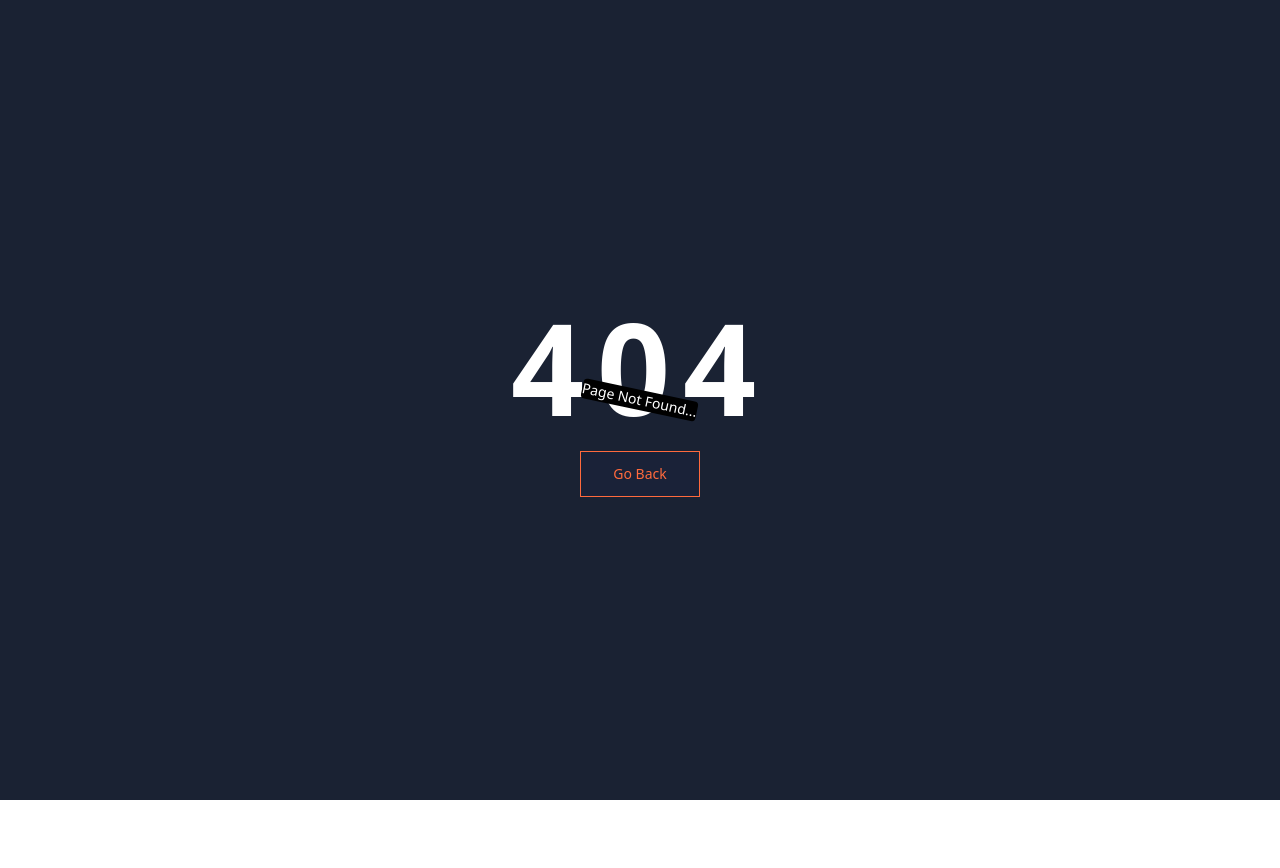
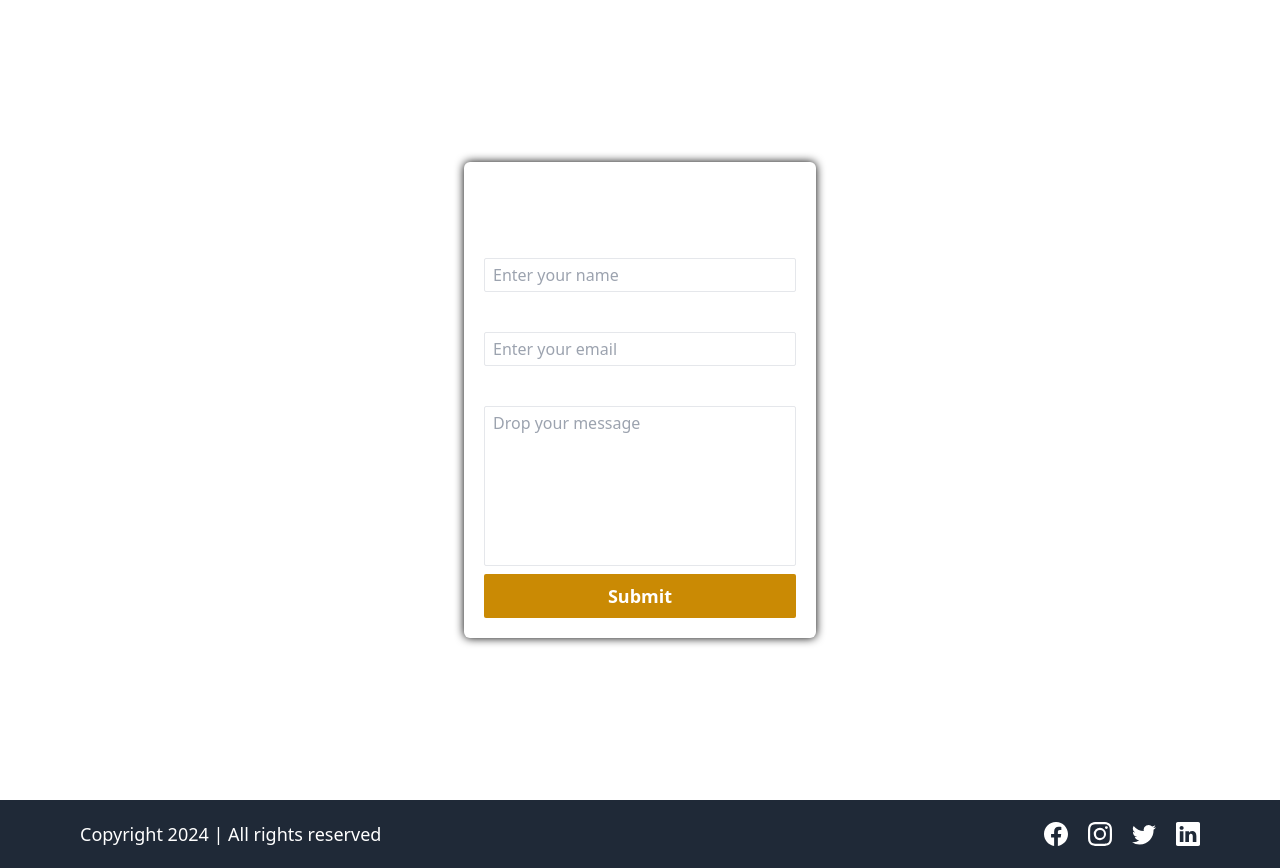
Before and after one commit to omarjun/LMS-frontend, a React (Vite) app: page /contact in a window 1280 px wide. Before the commit this address had no page. Before the commit the page ends 800 px from the top, so only its background shows below. Built offline with nearby package versions, Linux system fonts and the light colour scheme.

Commit message:
Added denied page and course description page

```diff
--- a/src/App.jsx
+++ b/src/App.jsx
@@ -6,6 +6,9 @@ import NotFoundPage from './Pages/NotFoundPage'
 import SignUpPage from './Pages/SignUpPage'
 import LoginPage from "./Pages/LoginPage"
 import CourseList from './Pages/Courses/CourseList'
+import Contact from './Pages/Contact'
+import Denied from './Pages/Denied'
+import CourseDescription from './Pages/Courses/CourseDescription'
 function App() {
 
 
@@ -15,9 +18,13 @@ function App() {
         <Route path='/' element= {<HomePage/>}/>
         <Route path='/about' element= {<AboutUs/>}/>
         <Route path='/signup' element= {<SignUpPage/>}/>
-        <Route path='/login' element= {<LoginPage/>}/>
+        <Route path='/denied' element= {<Denied/>}/>
+
+        <Route path='/contact' element= {<Contact/>}/>
+
 
       <Route path='/courses' element = {<CourseList/>}/>
+      <Route path='/courses/description' element = {<CourseDescription/>}/>
 
         <Route path='*' element = {<NotFoundPage/>}/>
 
--- a/src/Components/CourseCard.jsx
+++ b/src/Components/CourseCard.jsx
@@ -6,7 +6,7 @@ function CourseCard({data}) {
     const navigate = useNavigate();
     return (
         <div
-        onClick={() => navigate("/courses/description/")}
+        onClick={() => navigate("/courses/description/" ,{state : {...data}} )}
         className='text-white w- [22 rem] h-[430px] shadow-lg rounded-lg cursor-pointer group overflow-hidden bg-zinc-700'>
             <div className='overflow-hidden'>
                 <img className="h-48 w-full rounded-tl-lg rounded-tr-lg group-hover:scale=[1,2] transition-all ease-in-out duration-300"
--- /dev/null
+++ b/src/Pages/Contact.jsx
@@ -0,0 +1,93 @@
+import { useState } from "react"
+import HomeLayout from "../Layouts/HomeLayout"
+import toast from "react-hot-toast";
+
+
+function Contact() {
+
+    const [userInput, setUserInput] = useState({
+        name: "",
+        email: "",
+        message: ""
+    });
+
+    function handleInputChange(e){
+        const {name, value} = e.target;
+        setUserInput({
+            ...userInput,
+            [name]: value
+        })
+    }
+
+    function onFormSubmit(e){
+        e.preventDefault();
+        if(!userInput.email || !userInput.name || !userInput.message){
+            toast.error("All feilds are mandatory");
+            return
+        }
+        if(userInput.name.length <4){
+            toast.error("Full name should atleast of 4 characters");
+            return;
+        }
+        if(!userInput.email.match(/^[a-zA-Z0-9._%+-]+@[a-zA-Z0-9.-]+\.[a-zA-Z]{2,}$/)){
+            toast.error("Invalid email Id")
+        }
+    }
+  return (
+    <HomeLayout>
+        <div className="flex items-center justify-center h-[100vh]">
+            <form noValidate onSubmit={onFormSubmit}
+            className="flex flex-col items-center justify-center gap-2 p-5 rounded-md text-white shadow-[0_0_10px_black] w-[22rem]">
+                <h1 className=" text-3xl font-semibold">
+                    Contact Form
+                </h1>
+                <div className="flex flex-col w-full gap-1">
+                    <label htmlFor="name" className="text-xl font-semibold">
+                        Name
+                    </label>
+                    <input  className="bg-transparent border px-2 py-1 rounded-sm"
+                        type="text"
+                        id="name"
+                        name="name"
+                        placeholder="Enter your name"
+                        value={userInput.name}
+                        onChange={handleInputChange}
+
+                     />
+                </div>
+                <div className="flex flex-col w-full gap-1">
+                    <label htmlFor="email" className="text-xl font-semibold">
+                        Email
+                    </label>
+                    <input  className="bg-transparent border px-2 py-1 rounded-sm"
+                        type="email"
+                        id="email"
+                        name="email"
+                        placeholder="Enter your email"
+                        value={userInput.email}
+                        onChange={handleInputChange}
+
+                     />
+                </div>
+                <div className="flex flex-col w-full gap-1">
+                    <label htmlFor="message" className="text-xl font-semibold">
+                        Message
+                    </label>
+                    <textarea  className="bg-transparent border px-2 py-1 rounded-sm resize-none h-40"
+
+                        id="message"
+                        name="message"
+                        placeholder="Drop your message"
+                        value={userInput.message}
+                        onChange={handleInputChange}
+                     />
+                </div>
+                <button className="w-full bg-yellow-600 hover:bg-yellow-500 transition-all ease-in-out duration-300 rounded-sm py-2 font-semibold text-lg cursor-pointer">Submit</button>
+            </form>
+        </div>
+    </HomeLayout>
+
+  )
+}
+
+export default Contact
--- /dev/null
+++ b/src/Pages/Courses/CourseDescription.jsx
@@ -0,0 +1,58 @@
+import { useLocation } from "react-router-dom"
+import HomeLayout from "../../Layouts/HomeLayout";
+import { useSelector } from "react-redux";
+
+
+function CourseDescription() {
+    const {state} = useLocation();
+    const {role, data} = useSelector((state) => state.auth)
+
+  return (
+
+    <HomeLayout>
+        <div className="h-[90vh] pt-12 px-20 flex flex-col items-center justify-center text-white">
+            <div className="grid grid-cols-2 gap-10 py-10 relative">
+                <div className="space-y-5">
+                    <img src={state?.thumbnail} alt="thumbnail" className="w-full h-64" />
+
+                    <div className=" space-y-5">
+                        <div className="flex flex-col items-center justify-between text-xl">
+                            <p className="font-semibold">
+                                <span className="text-yellow-500 font-bold">
+                                    Total Lectures : {" "}
+                                </span>
+                                {state?.lecturesCount}
+                            </p>
+                            <p className="font-semibold">
+                                <span className="text-yellow-500 font-bold">
+                                    Instructor : {" "}
+                                </span>
+                                {state?.owner}
+                            </p>
+                        </div>
+                        {role === "Admin" || data?.subscription?.status === "Active"  ?(
+                            <button className="bg-yellow-600 text-xl rounded-sm font-bold px-5 py-3 w-full hover:bg-yellow-500 transition-all ease-in-out duration-300">
+                                Watch lectures
+                            </button>
+                            ) :(
+                                <button className="bg-yellow-600 text-xl rounded-sm font-bold px-5 py-3 w-full hover:bg-yellow-500 transition-all ease-in-out duration-300">
+                                    Subscribe
+                                </button>
+                            )
+                        }
+                    </div>
+                </div>
+                <div className="space-y-2 text-xl">
+                    <h1 className="text-3xl text-yellow-500 mb-5  font-bold">
+                        {state?.title}
+                    </h1>
+                    <p className="text-yellow-500">Course Description:</p>
+                    <p>{state.description} </p>
+                </div>
+            </div>
+        </div>
+    </HomeLayout>
+  )
+}
+
+export default CourseDescription
--- /dev/null
+++ b/src/Pages/Denied.jsx
@@ -0,0 +1,26 @@
+import { useNavigate } from "react-router-dom"
+function Denied() {
+
+    const navigate = useNavigate();
+
+  return (
+    <div className="h-screen w-full flex flex-col justify-center items-center bg-[#1A2233]">
+        <h1 className="text-9xl font-extrabold tracking-widest text-white">
+            403
+        </h1>
+        <div className="bg-black text-white text-sm rounded rotate-12 absolute">
+            Access denied
+        </div>
+        <button className="mt-5">
+            <a className="relative inline-block text-sm font-medium text-[#FF6A3D] group active:text-yellow-500 focus:outline-none focus:ring">
+                <span onClick={() => (navigate(-1))} className="relative block px-8 py-3 bg-[#1A2238] border border-current">
+                        Go Back
+                </span>
+            </a>
+
+        </button>
+    </div>
+  )
+}
+
+export default Denied
```
